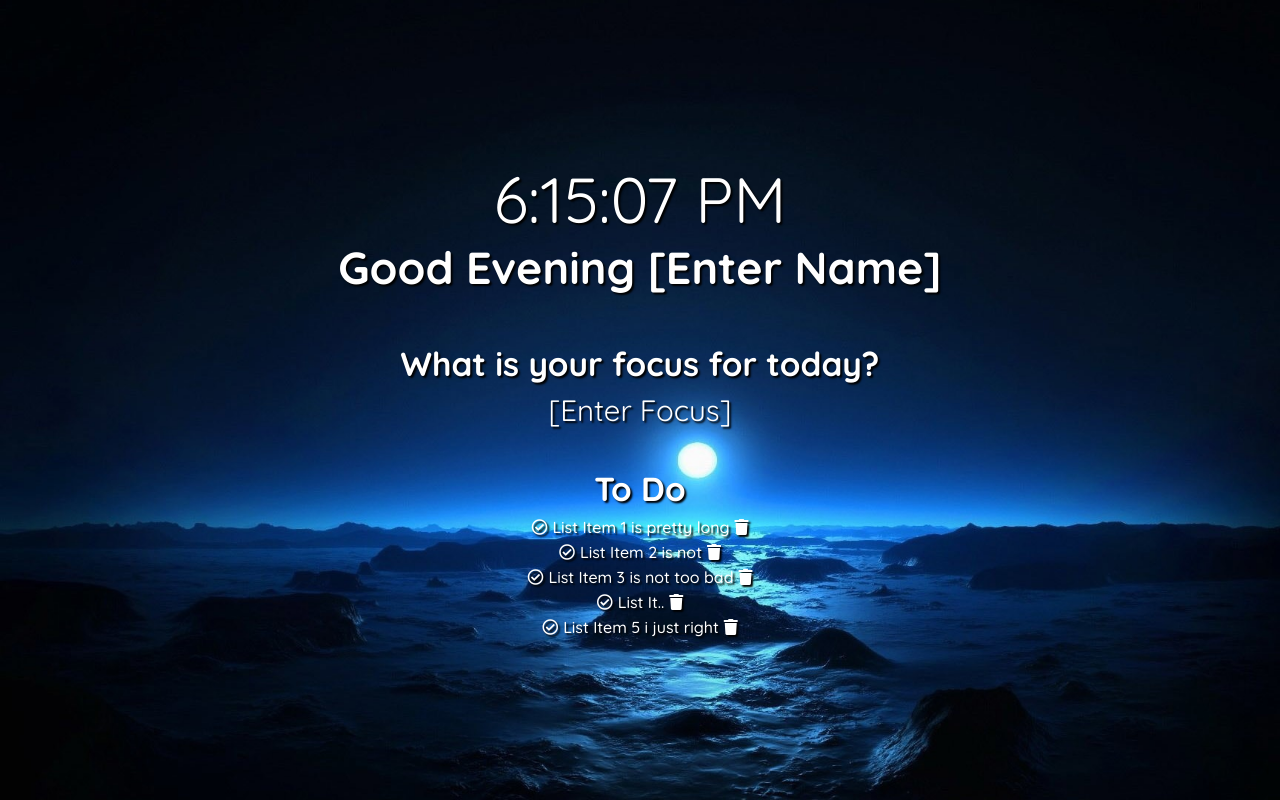
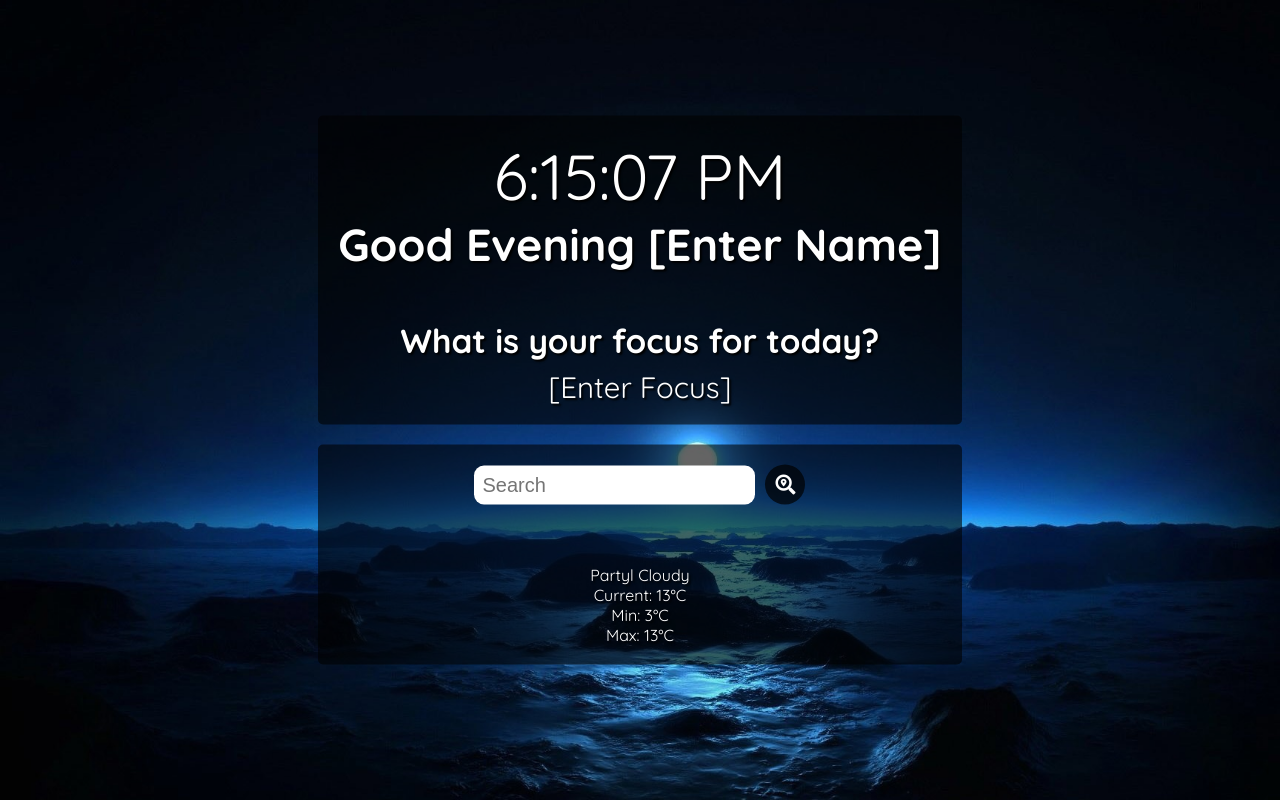
Before and after one commit to mgb90/landing-page, a plain HTML site: page index.html in a window 1280 px wide. Drawn offline with Linux system fonts and the light colour scheme.

Commit message:
started weather module

```diff
--- a/css/style.css
+++ b/css/style.css
@@ -16,11 +16,18 @@ body {
     text-shadow: 2px 2px 2px #000;
     padding: 5px;
     background-size: cover;
+    background-color: #0E1219;
 }
 
 .content__body {
     position: absolute;
     top: 0;
+    display: flex;
+    flex-direction: column;
+}
+
+.content__body p {
+    font-size: 16px;
 }
 
 .content__module {
@@ -29,6 +36,8 @@ body {
     /* background: rgba(255, 255, 255, 0.2); */
     padding: 20px;
     border-radius: 5px;
+    background: rgba(0, 0, 0, 0.6);
+    margin-bottom: 20px;
 }
 
 #time {
@@ -44,7 +53,7 @@ h2 {
     font-size: 6vw;
 }
 
-.content__module p {
+.content__main p {
     font-size: 5vw;
 }
 
@@ -76,8 +85,43 @@ h2 {
     color: red;
 }
 
+.weather__search {
+    display: flex;
+    align-items: center;
+    justify-content: center;
+    margin-bottom: 40px;
+}
+
+.weather__search input {
+    font-size: 20px;
+    border-radius: 10px;
+    border: none;
+    padding: 8px;
+}
+
+.weather__search button {
+    border-radius: 50%;
+    border: none;
+    background: rgba(0, 0, 0, 0.7);
+    height: 40px;
+    width: 40px;
+    margin-left: 10px;
+}
+
+.weather__search .fa-search-location {
+    color: #fff;
+    font-size: 20px;
+}
+
+.weather__city {
+    font-size: 24px;
+}
+
 
 @media (min-width: 768px) {
+    /* .content__body {
+        flex-direction: row;
+    } */
     #time {
         font-size: 10vw;
     }
@@ -90,7 +134,7 @@ h2 {
     .content__module {
         width: 80%;
     }
-    .content__module p {
+    .content__mains p {
         font-size: 3.5vw;
     }
 }
@@ -113,7 +157,7 @@ h2 {
         transform: translateY(-50%);
         padding: 50px;
     }
-    .content__module p {
+    .content__main p {
         font-size: 2.3vw;
     }
 }
--- a/index.html
+++ b/index.html
@@ -22,7 +22,7 @@
             <p id="focus" contenteditable="true"></p>
         </section>
 
-        <section class="content__module content__todo">
+        <!-- <section class="content__module content__todo">
             <h2 class="todo__title">To Do</h2>
             <ul class="todo__list">
                 <li><i class="far fa-check-circle"></i>List Item 1 is pretty long<i class="fas fa-trash"></i></li>
@@ -31,11 +31,29 @@
                 <li><i class="far fa-check-circle"></i>List It..<i class="fas fa-trash"></i></li>
                 <li><i class="far fa-check-circle"></i>List Item 5 i just right<i class="fas fa-trash"></i></li>
             </ul>
+        </section> -->
+
+        <section class="content__module content__weather">
+            <div class="weather__search">
+                <input type="text" class="search-bar" placeholder="Search">
+                <button><i class="fas fa-search-location"></i></button>
+            </div>
+            <div class="weather__results">
+                <h3 class="weather__city"></h3>
+                <div class="weather__data">
+                  <img src="" alt="" class="weather__icon">
+                  <p class="weather__data__info">Partyl Cloudy</p>
+                  <p class="weather__data__current">Current: 13°C</p>
+                  <p class="weather__data__min">Min: 3°C</p>
+                  <p class="weather__data__max">Max: 13°C</p>
+                </div>
+            </div>
         </section>
 
     </section>
 
 
    <script src="js/main.js"></script>
+   <script src="js/weather.js"></script>
 </body>
 </html>
--- /dev/null
+++ b/js/weather.js
@@ -0,0 +1,16 @@
+let weather = {
+    apiKey: "e3b17e0103f4f51c2ec24658e0dbeff6",
+    fetchWeather: function (city) {
+        fetch(
+            "http://api.openweathermap.org/data/2.5/weather?q=" + city + "&units=metric&appid=" + this.apiKey
+        ).then((response) => response.json()).then((data) => this.displayWeather(data));
+    },
+    displayWeather: function(data) {
+        const {name} = data;
+        const {icon, description } = data.weather[0];
+        const {temp, temp_min, temp_max} = data.main;
+        console.log( name, icon, description, temp, temp_min, temp_max)
+        document.querySelector(".weather__city").innerText = "Weather in " + name;
+        document.querySelector(".weather__icon").src = "https://openweathermap.org/img/wn/"+ icon + ".png"
+ }
+};
```
Also changed, not shown: js/main.js (+11 -0 lines).
